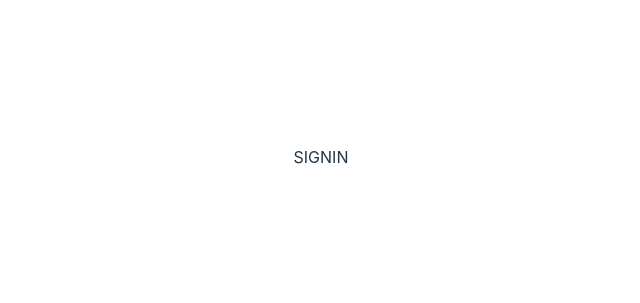
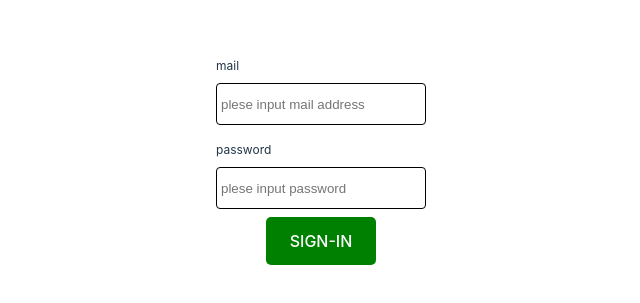
Before and after one commit to jphacks/KB_2303, a React (Vite) app in the folder client/: page /sign-in in a window 1280 px wide. Shown: the part 243-546 px from the top of the page, without its empty margins (319-959 px from the left). Built offline with nearby package versions, Linux system fonts and the light colour scheme.

Commit message:
[wip] sign-in page tmp

```diff
--- /dev/null
+++ b/client/src/components/Input/Styles.tsx
@@ -0,0 +1,25 @@
+import styled from '@emotion/styled'
+
+export const TextField = styled('input')`
+  width: 200px;
+  height: 32px;
+  border: 1px solid black;
+  border-radius: 4px;
+  padding: 4px;
+  background: transparent;
+`
+export const Root = styled('div')`
+  display: flex;
+  flex-direction: column;
+  margin: 8px;
+`
+
+export const Label = styled('div')`
+  font-size: 12px;
+  margin-bottom: 8px;
+`
+export const Error = styled('div')`
+  font-size: 12px;
+  margin-top: 4px;
+  color: red;
+`
--- /dev/null
+++ b/client/src/components/Input/index.tsx
@@ -0,0 +1,31 @@
+import React, { Dispatch, SetStateAction } from 'react'
+import { Label, Root, TextField, Error } from './Styles'
+
+type Props = {
+  placeHolder: string
+  label: string
+  value: string
+  error?: string
+  setValue: Dispatch<SetStateAction<string>>
+}
+
+export const Input: React.FC<Props> = ({
+  placeHolder,
+  label,
+  value,
+  error = '',
+  setValue,
+}) => {
+  return (
+    <Root>
+      <Label>{label}</Label>
+      <TextField
+        type="text"
+        placeholder={placeHolder}
+        value={value}
+        onChange={(e) => setValue(e.target.value)}
+      />
+      {error !== '' && <Error>{error}</Error>}
+    </Root>
+  )
+}
--- a/client/src/pages/SignIn/Styles.tsx
+++ b/client/src/pages/SignIn/Styles.tsx
@@ -6,4 +6,5 @@ export const Root = styled('div')`
   display: flex;
   justify-content: center;
   align-items: center;
+  flex-direction: column;
 `
--- a/client/src/pages/SignIn/index.tsx
+++ b/client/src/pages/SignIn/index.tsx
@@ -1,7 +1,37 @@
+import { useState } from 'react'
+import { Input } from '../../components/Input'
 import { Root } from './Styles'
+import { Button } from '../../components/Button'
 
 const Page: React.FC = () => {
-  return <Root>SIGNIN</Root>
+  const [mail, setMail] = useState('')
+  const [password, setPassword] = useState('')
+
+  const signIn = () => {
+    console.log('sign-in')
+  }
+  return (
+    <Root>
+      <Input
+        placeHolder={'plese input mail address'}
+        label={'mail'}
+        value={mail}
+        setValue={setMail}
+      />
+      <Input
+        placeHolder={'plese input password'}
+        label={'password'}
+        value={password}
+        setValue={setPassword}
+      />
+      <Button
+        type={'Fill'}
+        color={'green'}
+        label={'SIGN-IN'}
+        onClick={signIn}
+      />
+    </Root>
+  )
 }
 
 export default Page
```
Also changed, not shown: 1 other file (tests, documents, lock files or other folders).
